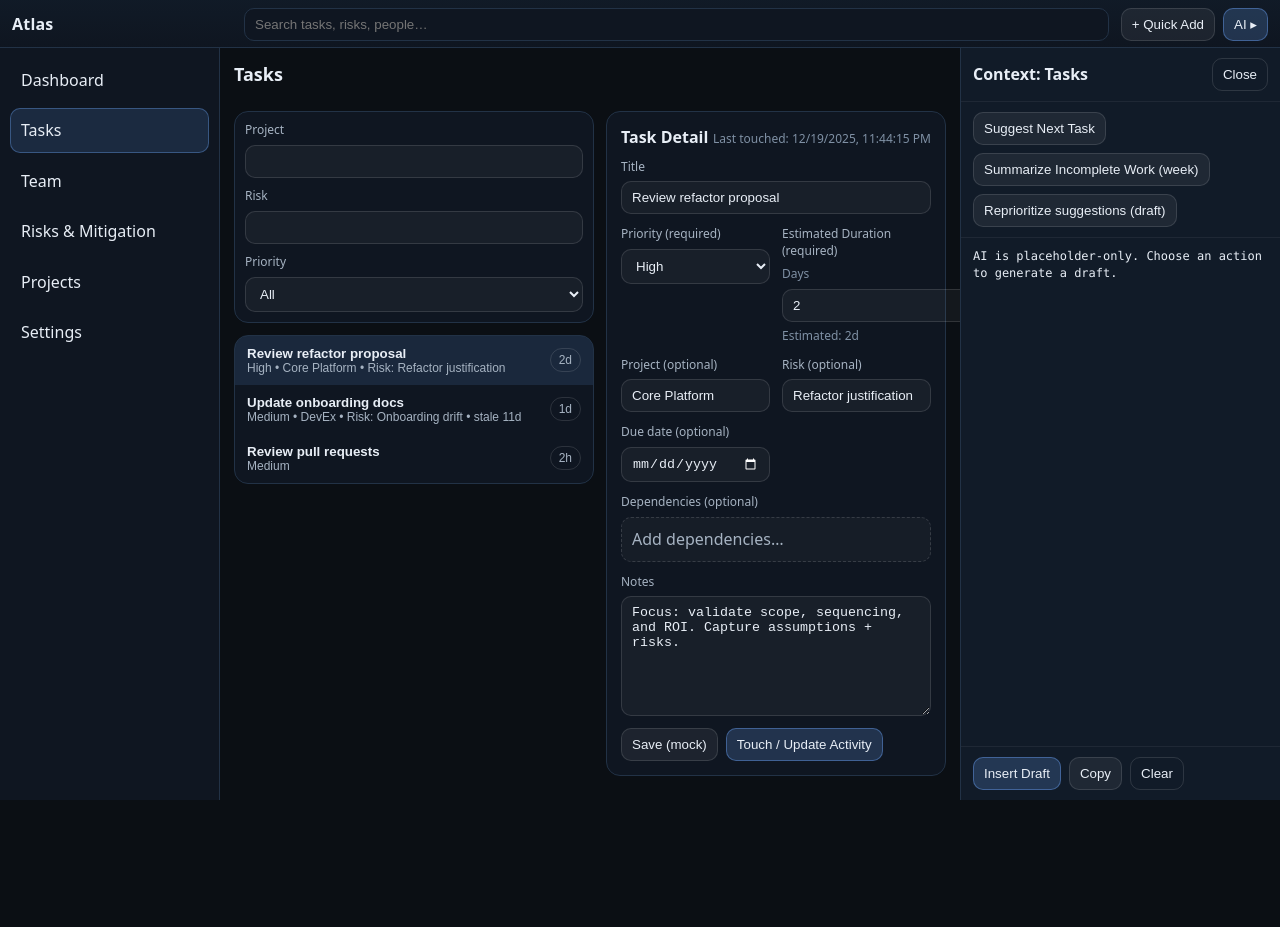
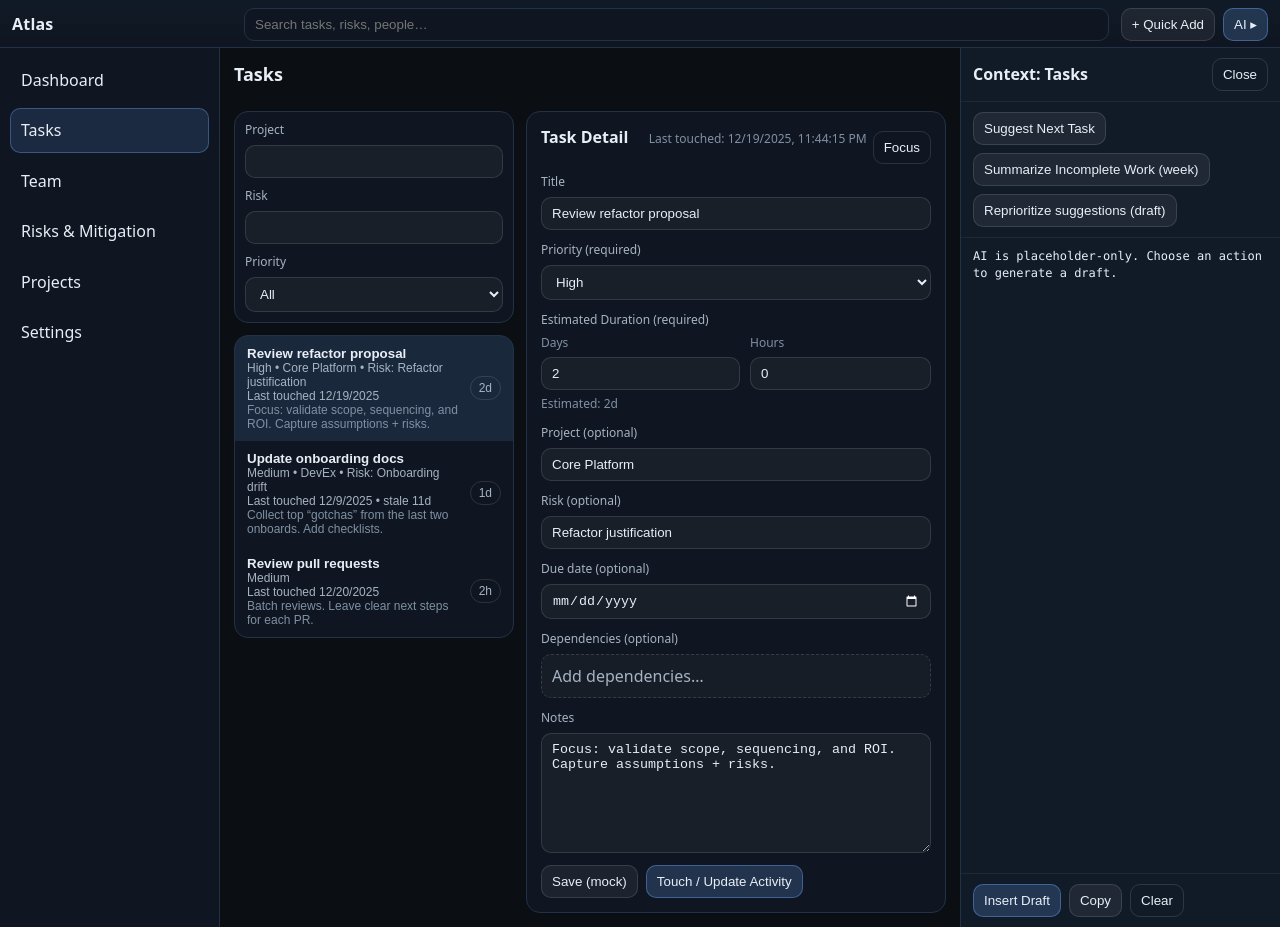
Before and after one commit to smithhe/Atlas, a React (Vite) app in the folder src/webui/: page /#/tasks in a window 1280 px wide. Before the commit the page ends 800 px from the top, so only its background shows below. Built offline with nearby package versions, Linux system fonts and the light colour scheme.

Commit message:
Fixed Task view layout issues

```diff
--- a/src/webui/src/App.css
+++ b/src/webui/src/App.css
@@ -246,12 +246,32 @@
   white-space: nowrap;
 }
 
+.listTitleWrap {
+  white-space: normal;
+  overflow: hidden;
+  display: -webkit-box;
+  -webkit-box-orient: vertical;
+  -webkit-line-clamp: 2;
+}
+
 .listMeta {
   color: var(--muted);
   font-size: 12px;
   overflow: hidden;
   text-overflow: ellipsis;
   white-space: nowrap;
+}
+
+.listMetaWrap {
+  white-space: normal;
+  overflow: hidden;
+  display: -webkit-box;
+  -webkit-box-orient: vertical;
+  -webkit-line-clamp: 2;
+}
+
+.listNotesPreview {
+  color: var(--muted2);
 }
 
 .pill {
@@ -309,6 +329,22 @@
   min-height: 560px;
 }
 
+.tasksSplit {
+  grid-template-columns: var(--tasksListWidth, 360px) minmax(0, 1fr);
+}
+
+.tasksSplitAiOpen {
+  --tasksListWidth: 280px;
+}
+
+.tasksSplitAiClosed {
+  --tasksListWidth: 420px;
+}
+
+.tasksSplitFocus {
+  grid-template-columns: minmax(0, 1fr);
+}
+
 .pane {
   display: flex;
   flex-direction: column;
@@ -324,7 +360,7 @@
 
 .fieldGrid2 {
   display: grid;
-  grid-template-columns: 1fr 1fr;
+  grid-template-columns: repeat(auto-fit, minmax(280px, 1fr));
   gap: 12px;
 }
 
--- a/src/webui/src/app/router.tsx
+++ b/src/webui/src/app/router.tsx
@@ -15,6 +15,7 @@ const routerRoutes = [
     children: [
       { index: true, element: <DashboardView /> },
       { path: 'tasks', element: <TasksView /> },
+      { path: 'tasks/:taskId', element: <TasksView /> },
       { path: 'team', element: <TeamView /> },
       { path: 'risks', element: <RisksView /> },
       { path: 'projects', element: <ProjectsView /> },
--- a/src/webui/src/views/TasksView.tsx
+++ b/src/webui/src/views/TasksView.tsx
@@ -2,6 +2,7 @@ import { useEffect, useMemo, useState } from 'react'
 import { useAi } from '../app/state/AiState'
 import { useAppDispatch, useAppState, useSelectedTask } from '../app/state/AppState'
 import type { Priority, Task } from '../app/types'
+import { useNavigate, useParams } from 'react-router-dom'
 
 function formatDuration(days: number, hours: number) {
   const parts: string[] = []
@@ -19,6 +20,8 @@ function daysSince(iso: string) {
 export function TasksView() {
   const ai = useAi()
   const dispatch = useAppDispatch()
+  const navigate = useNavigate()
+  const { taskId } = useParams<{ taskId?: string }>()
   const { tasks, settings, selectedTaskId } = useAppState()
   const selected = useSelectedTask()
 
@@ -45,11 +48,30 @@ export function TasksView() {
     })
   }, [priorityFilter, projectFilter, riskFilter, tasks])
 
+  const isFocusMode = !!taskId
+
+  useEffect(() => {
+    if (!taskId) return
+    dispatch({ type: 'selectTask', taskId })
+  }, [dispatch, taskId])
+
+  // If we entered focus mode with an unknown ID, fall back to list view.
+  useEffect(() => {
+    if (!taskId) return
+    const exists = tasks.some((t) => t.id === taskId)
+    if (!exists) navigate('/tasks', { replace: true })
+  }, [navigate, taskId, tasks])
+
   return (
     <div className="page">
       <h2 className="pageTitle">Tasks</h2>
 
-      <div className="splitGrid">
+      <div
+        className={`splitGrid tasksSplit ${ai.state.isOpen ? 'tasksSplitAiOpen' : 'tasksSplitAiClosed'} ${
+          isFocusMode ? 'tasksSplitFocus' : ''
+        }`}
+      >
+        {!isFocusMode ? (
           <section className="pane paneLeft" aria-label="Task list and filters">
             <div className="card tight">
               <div className="fieldGrid">
@@ -81,20 +103,28 @@ export function TasksView() {
             <div className="list listCard">
               {filtered.map((t) => {
                 const stale = daysSince(t.lastTouchedIso) >= settings.staleDays
+                const lastTouched = new Date(t.lastTouchedIso).toLocaleDateString()
+                const notesPreview = (t.notes ?? '').trim().replace(/\s+/g, ' ')
                 return (
                   <button
                     key={t.id}
                     className={`listRow listRowBtn ${t.id === selectedTaskId ? 'listRowActive' : ''}`}
                     onClick={() => dispatch({ type: 'selectTask', taskId: t.id })}
+                    onDoubleClick={() => navigate(`/tasks/${t.id}`)}
                   >
                     <div className="listMain">
-                    <div className="listTitle">{t.title}</div>
-                    <div className="listMeta">
+                      <div className="listTitle listTitleWrap">{t.title}</div>
+                      <div className="listMeta listMetaWrap">
                         {t.priority}
                         {t.project ? ` • ${t.project}` : ''}
                         {t.risk ? ` • Risk: ${t.risk}` : ''}
+                      </div>
+                      <div className="listMeta listMetaWrap">
+                        Last touched {lastTouched}
+                        {t.dueDate ? ` • due ${t.dueDate}` : ''}
                         {stale ? ` • stale ${daysSince(t.lastTouchedIso)}d` : ''}
                       </div>
+                      {notesPreview ? <div className="listMeta listMetaWrap listNotesPreview">{notesPreview}</div> : null}
                     </div>
                     <div className="pill">{formatDuration(t.durationDays, t.durationHours)}</div>
                   </button>
@@ -103,6 +133,7 @@ export function TasksView() {
               {filtered.length === 0 ? <div className="muted pad">No tasks match your filters.</div> : null}
             </div>
           </section>
+        ) : null}
 
         <section className="pane paneCenter" aria-label="Task detail editor">
           {!selected ? (
@@ -110,7 +141,13 @@ export function TasksView() {
               <div className="muted">Select a task to edit.</div>
             </div>
           ) : (
-            <TaskDetail task={selected} staleDays={settings.staleDays} />
+            <TaskDetail
+              task={selected}
+              staleDays={settings.staleDays}
+              isFocusMode={isFocusMode}
+              onEnterFocus={() => navigate(`/tasks/${selected.id}`)}
+              onExitFocus={() => navigate('/tasks')}
+            />
           )}
         </section>
       </div>
@@ -118,7 +155,19 @@ export function TasksView() {
   )
 }
 
-function TaskDetail({ task, staleDays }: { task: Task; staleDays: number }) {
+function TaskDetail({
+  task,
+  staleDays,
+  isFocusMode,
+  onEnterFocus,
+  onExitFocus,
+}: {
+  task: Task
+  staleDays: number
+  isFocusMode: boolean
+  onEnterFocus: () => void
+  onExitFocus: () => void
+}) {
   const dispatch = useAppDispatch()
   const stale = daysSince(task.lastTouchedIso) >= staleDays
 
@@ -132,9 +181,20 @@ function TaskDetail({ task, staleDays }: { task: Task; staleDays: number }) {
     <div className="card pad">
       <div className="detailHeader">
         <div className="detailTitle">Task Detail</div>
+        <div className="rowTiny">
           <div className="mutedSmall">
             Last touched: {new Date(task.lastTouchedIso).toLocaleString()}
             {stale ? ` • stale` : ''}
+          </div>
+          {isFocusMode ? (
+            <button className="btn btnGhost" onClick={onExitFocus}>
+              Exit focus
+            </button>
+          ) : (
+            <button className="btn btnGhost" onClick={onEnterFocus}>
+              Focus
+            </button>
+          )}
         </div>
       </div>
 
```
Lines whose indentation alone changed are shown as unchanged.
